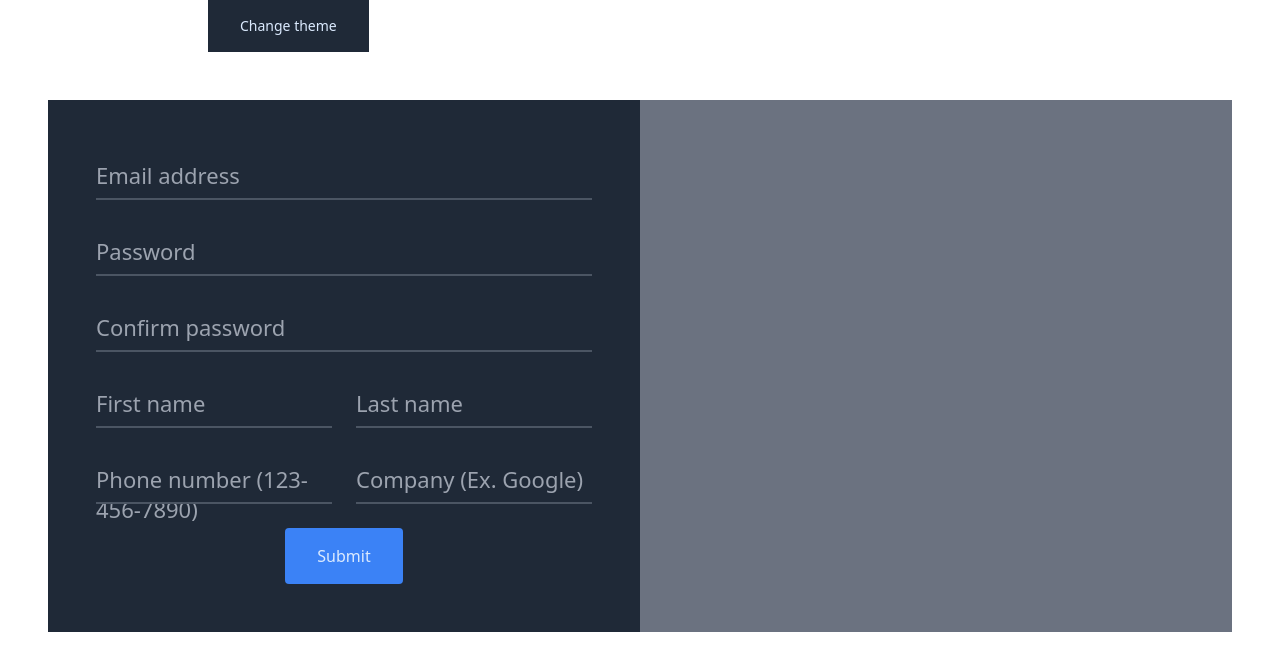
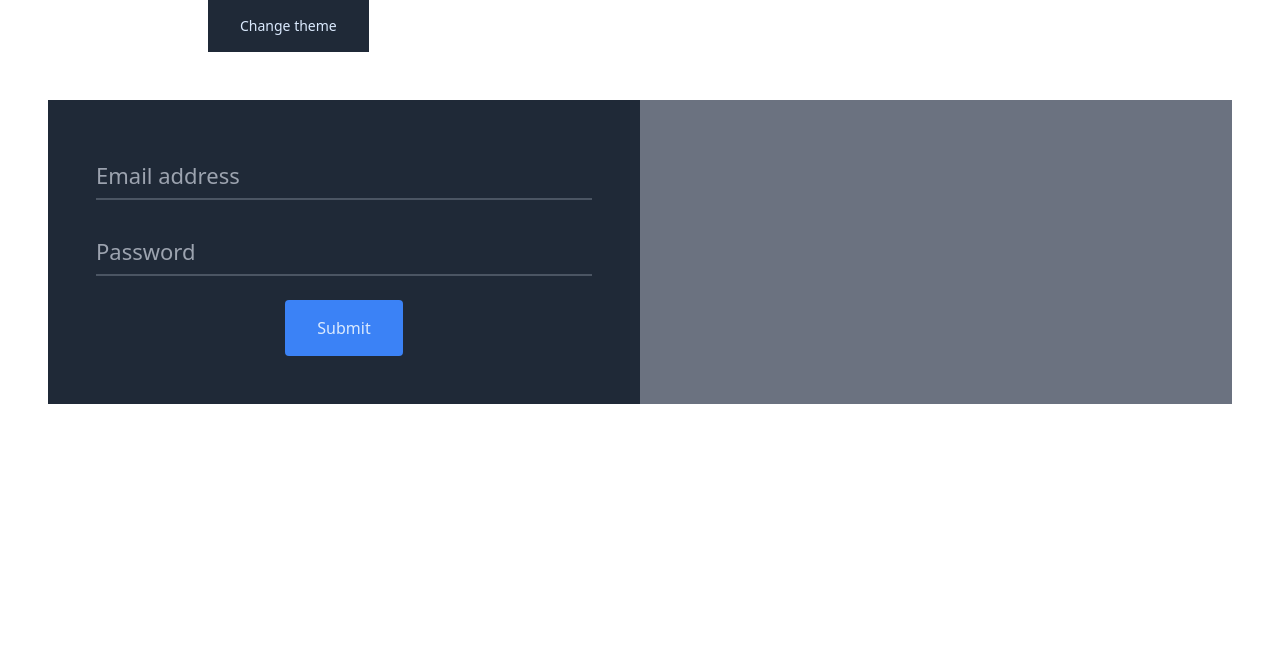
Before and after one commit to nemanja85/Next-JS, a Next.js app: page / in a window 1280 px wide. Shown: the top 670 px of the page. Built offline with nearby package versions, Linux system fonts and the light colour scheme; what tailwindcss-debug-screens would draw is missing.

Commit message:
Added dashboard page, set login functionality

```diff
--- a/package.json
+++ b/package.json
@@ -9,13 +9,17 @@
     "lint": "next lint"
   },
   "dependencies": {
+    "@hookform/resolvers": "^2.8.8",
     "next": "12.1.0",
     "react": "17.0.2",
-    "react-dom": "17.0.2"
+    "react-dom": "17.0.2",
+    "react-hook-form": "^7.27.1",
+    "yup": "^0.32.11"
   },
   "devDependencies": {
     "@types/node": "17.0.19",
     "@types/react": "17.0.39",
+    "@types/yup": "^0.29.13",
     "autoprefixer": "^10.4.2",
     "eslint": "8.9.0",
     "eslint-config-next": "12.1.0",
--- /dev/null
+++ b/src/pages/dashboard.tsx
@@ -0,0 +1,75 @@
+import { NextPage } from 'next';
+
+// Reference
+// string, number, boolean, object, Record<K,V>, Map<K,V>, Set<K,V>, Type | Interface, Enum, Array<T>, T[]
+
+type DashboardProps = {
+  todos: Todo[];
+};
+
+const Dashboard: NextPage<DashboardProps> = ({ todos }) => {
+  return (
+    <div className="container mx-auto">
+      <h1 className="text-4xl text-center">Dashboard</h1>
+
+      <div className="flex items-center justify-center min">
+        <div>
+          {todos.length === 0 && <p>Njet todos</p>}
+
+          {todos.length > 0 && (
+            <table className="table-fixed">
+              <thead>
+                <tr>
+                  <th>ID</th>
+                  <th>Title</th>
+                  <th>User</th>
+                  <th>Completed</th>
+                </tr>
+              </thead>
+              <tbody>
+                {todos.map((todo) => (
+                  <tr key={todo.id}>
+                    <td>{todo.id}</td>
+                    <td>{todo.title}</td>
+                    <td>{todo.userId}</td>
+                    <td>{todo.completed ? 'completed' : 'incompleted'}</td>
+                  </tr>
+                ))}
+              </tbody>
+            </table>
+          )}
+        </div>
+      </div>
+    </div>
+  );
+};
+
+type Todo = {
+  userId: number;
+  id: number;
+  title: string;
+  completed: boolean;
+};
+
+type Pol = 'm' | 'z';
+
+// Omit helper
+type CreateTodo = Omit<Todo, 'id' | 'completed'>;
+// Pick helper
+type CreateTodoV2 = Pick<Todo, 'title' | 'userId'>;
+
+Dashboard.getInitialProps = async (ctx) => {
+  const response = await fetch('https://jsonplaceholder.typicode.com/todos?_limit=20');
+  const data = (await response.json()) as Todo[];
+
+  return {
+    todos: data,
+  };
+};
+
+export default Dashboard;
+const platform = new Map<string, number>([['linux', 1]]);
+
+const a = platform.get('linux');
+
+a?.toExponential();
--- a/src/pages/index.tsx
+++ b/src/pages/index.tsx
@@ -1,11 +1,41 @@
+import { yupResolver } from '@hookform/resolvers/yup';
 import type { NextPage } from 'next';
 import Head from 'next/head';
+import { useRouter } from 'next/router';
 import { useEffect, useState } from 'react';
+import { useForm } from 'react-hook-form';
+import { object, string } from 'yup';
 
 type Theme = 'dark' | 'light';
 
+type Payload = {
+  mail: string;
+  password: string;
+};
+
+const schema = object({
+  mail: string().required('Mail is required').email('Invalid email address.'),
+  password: string()
+    .required('Password is required.')
+    .min(8, ({ min }) => `Password must be at least ${min} characters long.`),
+}).required();
+
 const Home: NextPage = () => {
   const [theme, setTheme] = useState<Theme>('dark');
+  const router = useRouter();
+
+  const {
+    register,
+    handleSubmit,
+    formState: { errors },
+  } = useForm<Payload>({
+    resolver: yupResolver(schema),
+  });
+
+  const onSubmit = (data: Payload) => {
+    //
+    router.push('/dashboard?rajko=astooo?');
+  };
 
   useEffect(() => {
     setTheme(localStorage.getItem('theme') as Theme);
@@ -31,22 +61,22 @@ const Home: NextPage = () => {
       </Head>
       <div className="w-full px-52">
         <div className="container flex justify-start">
-          <button className="text-sm bg-blue-500 text-blue-100 px-8 py-4 dark:bg-gray-800" onClick={handleChange}>
+          <button className="px-8 py-4 text-sm text-blue-100 bg-blue-500 dark:bg-gray-800" onClick={handleChange}>
             Change theme
           </button>
         </div>
       </div>
       <div className="w-full p-12">
         <div className="container flex justify-center mx-auto">
-          <div className="w-1/2 bg-white dark:bg-gray-800 p-12">
-            <form action="" method="post">
-              <div className="relative z-0 mb-6 w-full group">
+          <div className="w-1/2 p-12 bg-white dark:bg-gray-800">
+            <form onSubmit={handleSubmit(onSubmit)}>
+              <div className="relative z-0 w-full mb-6 group">
                 <input
-                  type="email"
-                  name="floating_email"
+                  {...register('mail')}
+                  type="text"
+                  name="mail"
                   className="block py-2.5 px-0 w-full form-Input text-gray-900 bg-transparent border-0 border-b-2 border-gray-300 appearance-none dark:text-white dark:border-gray-600 dark:focus:border-blue-500 focus:outline-none focus:ring-0 focus:border-blue-600 peer"
                   placeholder=" "
-                  required
                 />
                 <label
                   htmlFor="floating_email"
@@ -54,114 +84,32 @@ const Home: NextPage = () => {
                 >
                   Email address
                 </label>
+                <p className="text-red-500">{errors.mail?.message}</p>
               </div>
-              <div className="relative z-0 mb-6 w-full group">
+              <div className="relative z-0 w-full mb-6 group">
                 <input
+                  {...register('password')}
                   type="password"
-                  name="floating_password"
-                  id="floating_password"
+                  name="password"
                   className="block py-2.5 px-0 w-full form-Input text-gray-900 bg-transparent border-0 border-b-2 border-gray-300 appearance-none dark:text-white dark:border-gray-600 dark:focus:border-blue-500 focus:outline-none focus:ring-0 focus:border-blue-600 peer"
                   placeholder=" "
-                  required
                 />
                 <label
-                  htmlFor="floating_password"
+                  htmlFor="password"
                   className="absolute form-Input text-gray-500 dark:text-gray-400 duration-300 transform -translate-y-6 scale-75 top-3 -z-10 origin-[0] peer-focus:left-0 peer-focus:text-blue-600 peer-focus:dark:text-blue-500 peer-placeholder-shown:scale-100 peer-placeholder-shown:translate-y-0 peer-focus:scale-75 peer-focus:-translate-y-6"
                 >
                   Password
                 </label>
-              </div>
-              <div className="relative z-0 mb-6 w-full group">
-                <input
-                  type="password"
-                  name="repeat_password"
-                  id="floating_repeat_password"
-                  className="block py-2.5 px-0 w-full form-Input text-gray-900 bg-transparent border-0 border-b-2 border-gray-300 appearance-none dark:text-white dark:border-gray-600 dark:focus:border-blue-500 focus:outline-none focus:ring-0 focus:border-blue-600 peer"
-                  placeholder=" "
-                  required
-                />
-                <label
-                  htmlFor="floating_repeat_password"
-                  className="absolute form-Input text-gray-500 dark:text-gray-400 duration-300 transform -translate-y-6 scale-75 top-3 -z-10 origin-[0] peer-focus:left-0 peer-focus:text-blue-600 peer-focus:dark:text-blue-500 peer-placeholder-shown:scale-100 peer-placeholder-shown:translate-y-0 peer-focus:scale-75 peer-focus:-translate-y-6"
-                >
-                  Confirm password
-                </label>
-              </div>
-              <div className="grid xl:grid-cols-2 xl:gap-6">
-                <div className="relative z-0 mb-6 w-full group">
-                  <input
-                    type="text"
-                    name="floating_first_name"
-                    id="floating_first_name"
-                    className="block py-2.5 px-0 w-full form-Input text-gray-900 bg-transparent border-0 border-b-2 border-gray-300 appearance-none dark:text-white dark:border-gray-600 dark:focus:border-blue-500 focus:outline-none focus:ring-0 focus:border-blue-600 peer"
-                    placeholder=" "
-                    required
-                  />
-                  <label
-                    htmlFor="floating_first_name"
-                    className="absolute form-Input text-gray-500 dark:text-gray-400 duration-300 transform -translate-y-6 scale-75 top-3 -z-10 origin-[0] peer-focus:left-0 peer-focus:text-blue-600 peer-focus:dark:text-blue-500 peer-placeholder-shown:scale-100 peer-placeholder-shown:translate-y-0 peer-focus:scale-75 peer-focus:-translate-y-6"
-                  >
-                    First name
-                  </label>
-                </div>
-                <div className="relative z-0 mb-6 w-full group">
-                  <input
-                    type="text"
-                    name="floating_last_name"
-                    id="floating_last_name"
-                    className="block py-2.5 px-0 w-full form-Input text-gray-900 bg-transparent border-0 border-b-2 border-gray-300 appearance-none dark:text-white dark:border-gray-600 dark:focus:border-blue-500 focus:outline-none focus:ring-0 focus:border-blue-600 peer"
-                    placeholder=" "
-                    required
-                  />
-                  <label
-                    htmlFor="floating_last_name"
-                    className="absolute form-Input text-gray-500 dark:text-gray-400 duration-300 transform -translate-y-6 scale-75 top-3 -z-10 origin-[0] peer-focus:left-0 peer-focus:text-blue-600 peer-focus:dark:text-blue-500 peer-placeholder-shown:scale-100 peer-placeholder-shown:translate-y-0 peer-focus:scale-75 peer-focus:-translate-y-6"
-                  >
-                    Last name
-                  </label>
-                </div>
-              </div>
-              <div className="grid xl:grid-cols-2 xl:gap-6">
-                <div className="relative z-0 mb-6 w-full group">
-                  <input
-                    type="tel"
-                    pattern="[0-9]{3}-[0-9]{3}-[0-9]{4}"
-                    name="floating_phone"
-                    id="floating_phone"
-                    className="block py-2.5 px-0 w-full form-Input text-gray-900 bg-transparent border-0 border-b-2 border-gray-300 appearance-none dark:text-white dark:border-gray-600 dark:focus:border-blue-500 focus:outline-none focus:ring-0 focus:border-blue-600 peer"
-                    placeholder=" "
-                    required
-                  />
-                  <label
-                    htmlFor="floating_phone"
-                    className="absolute form-Input text-gray-500 dark:text-gray-400 duration-300 transform -translate-y-6 scale-75 top-3 -z-10 origin-[0] peer-focus:left-0 peer-focus:text-blue-600 peer-focus:dark:text-blue-500 peer-placeholder-shown:scale-100 peer-placeholder-shown:translate-y-0 peer-focus:scale-75 peer-focus:-translate-y-6"
-                  >
-                    Phone number (123-456-7890)
-                  </label>
-                </div>
-                <div className="relative z-0 mb-6 w-full group">
-                  <input
-                    type="text"
-                    name="floating_company"
-                    id="floating_company"
-                    className="block py-2.5 px-0 w-full form-Input text-gray-900 bg-transparent border-0 border-b-2 border-gray-300 appearance-none dark:text-white dark:border-gray-600 dark:focus:border-blue-500 focus:outline-none focus:ring-0 focus:border-blue-600 peer"
-                    placeholder=" "
-                    required
-                  />
-                  <label
-                    htmlFor="floating_company"
-                    className="absolute form-Input text-gray-500 dark:text-gray-400 duration-300 transform -translate-y-6 scale-75 top-3 -z-10 origin-[0] peer-focus:left-0 peer-focus:text-blue-600 peer-focus:dark:text-blue-500 peer-placeholder-shown:scale-100 peer-placeholder-shown:translate-y-0 peer-focus:scale-75 peer-focus:-translate-y-6"
-                  >
-                    Company (Ex. Google)
-                  </label>
-                </div>
+                <p className="text-red-500">{errors.password?.message}</p>
               </div>
               <div className="w-full">
-                <button className="block px-8 py-4 rounded bg-blue-500 text-blue-100 mx-auto">Submit</button>
+                <button type="submit" className="block px-8 py-4 mx-auto text-blue-100 bg-blue-500 rounded">
+                  Submit
+                </button>
               </div>
             </form>
           </div>
-          <div className="w-1/2 bg-gray-500 p-12"></div>
+          <div className="w-1/2 p-12 bg-gray-500"></div>
         </div>
       </div>
     </>
```
Also changed, not shown: 1 other file (tests, documents, lock files or other folders).
